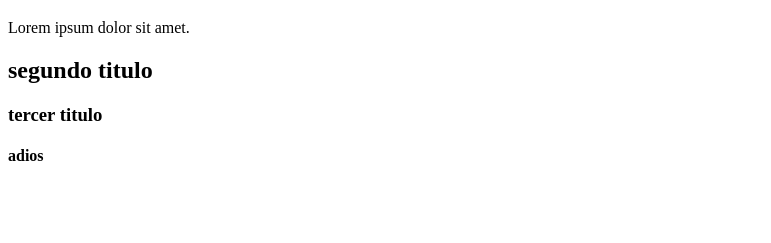
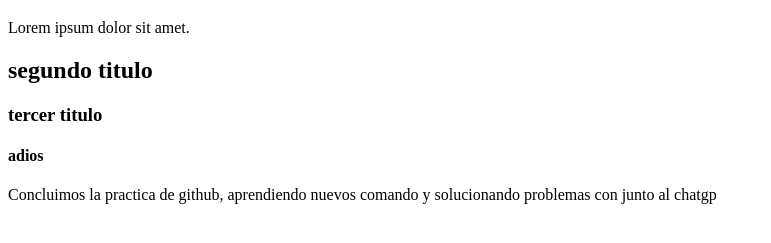
Before and after one commit to frkolc/github-practica, a plain HTML site: page index.html in a window 1280 px wide. Shown: the part 61-304 px from the top of the page, without its empty margins (0-771 px from the left). Drawn offline with Linux system fonts and the light colour scheme.

Commit message:
fin de practica

```diff
--- a/index.html
+++ b/index.html
@@ -12,5 +12,8 @@
     <h2>segundo titulo</h2>
     <h3>tercer titulo</h3>
     <h4>adios</h4>
+    <p>Concluimos la practica de github, aprendiendo nuevos comando y solucionando
+        problemas con junto al chatgp
+    </p>
 </body>
 </html>
```
